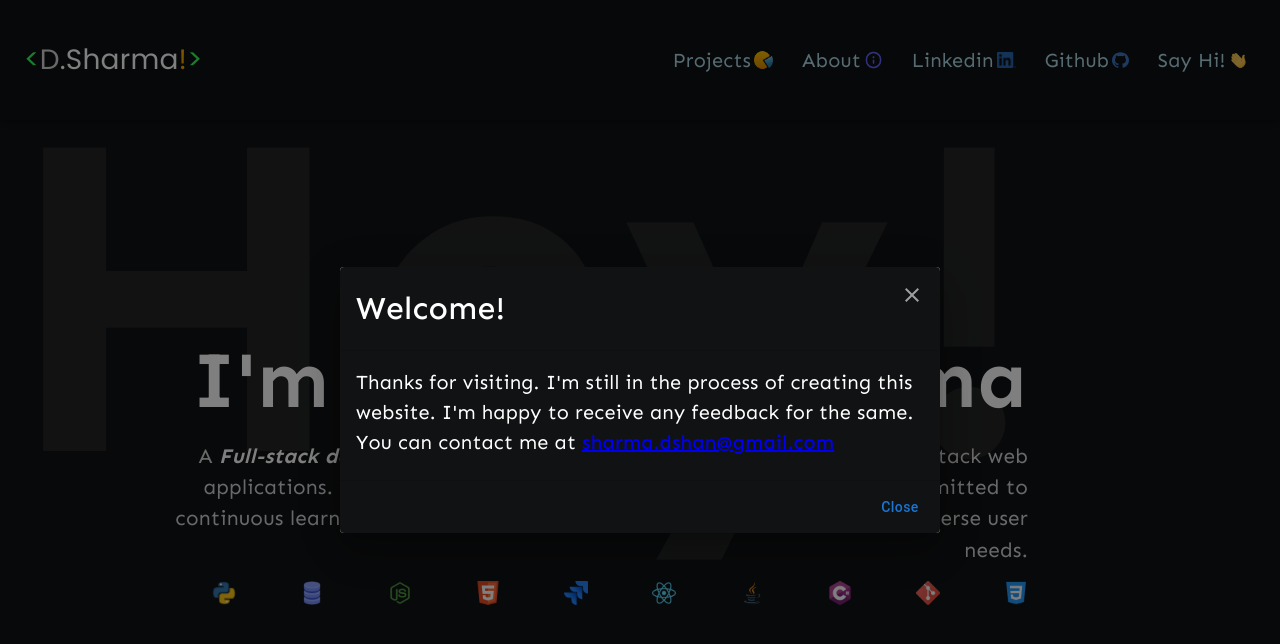
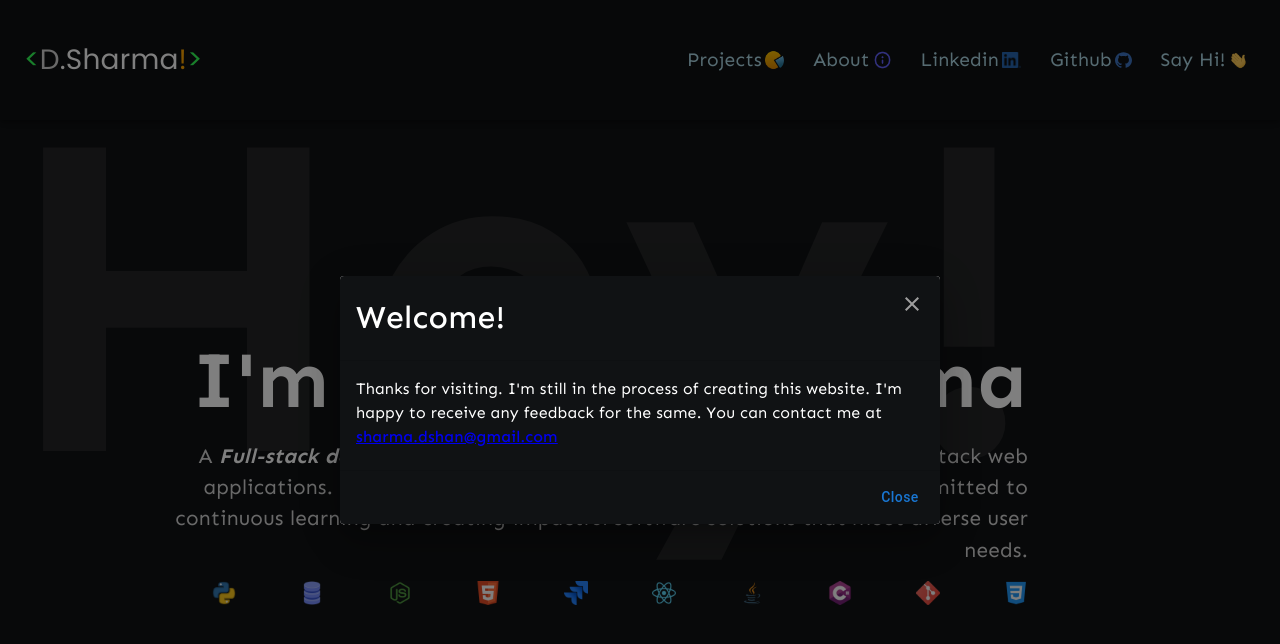
Before and after one commit to sdikshant89/MyFolio, a React (Vite) app: page / in a window 1280 px wide. Shown: the top 644 px of the page. Built offline with nearby package versions, Linux system fonts and the light colour scheme.

Commit message:
small style changes

```diff
--- a/index.html
+++ b/index.html
@@ -2,7 +2,7 @@
 <html lang="en">
   <head>
     <meta charset="UTF-8" />
-    <link rel="icon" type="image/svg+xml" href="/vite.svg" />
+    <link rel="icon" type="image/svg+xml" href="/src/logos/WebsiteLog.png" />
     <meta name="viewport" content="width=device-width, initial-scale=1.0" />
     <title>Dikshant S.</title>
     <link rel="stylesheet" href="index.css" />
--- a/src/components/Header.jsx
+++ b/src/components/Header.jsx
@@ -25,6 +25,7 @@ const headerStyles = {
     '& .MuiTypography-root': {
       fontWeight: 400,
       color: 'lightBlue',
+      fontSize: '1.2rem',
     },
     '& .MuiButton-root': {
       display: 'flex',
@@ -37,7 +38,7 @@ const headerStyles = {
         },
       },
       '& img': {
-        width: '1.2rem', // Adjust the logo size to match font size (rem is relative to root)
+        width: '1.2rem',
         height: 'auto',
       },
     },
--- a/src/components/InitialPopup.jsx
+++ b/src/components/InitialPopup.jsx
@@ -23,7 +23,6 @@ function InitialPopup(props) {
       onClose={props.handleClose}
       aria-labelledby="customized-dialog-title"
       open={props.open}
-      sx={{}}
     >
       <DialogTitle
         sx={{
--- a/src/pages/EducationPage.jsx
+++ b/src/pages/EducationPage.jsx
@@ -7,8 +7,9 @@ const pageStyles = {
     width: '100%',
     height: '70vh',
     position: 'sticky',
-    minHeight: '700px',
+    minHeight: '650px',
     minWidth: '950px',
+    paddingTop: '10vh',
   },
   superHead: {
     color: 'darkgrey',
--- a/src/pages/SkillsPage.jsx
+++ b/src/pages/SkillsPage.jsx
@@ -26,6 +26,7 @@ const pageStyles = {
     display: 'flex',
     justifyContent: 'flex-start',
     flexDirection: 'column',
+    paddingTop: '20vh',
   },
   superHead: {
     color: 'darkgrey',
--- a/src/pages/WelcomePage.jsx
+++ b/src/pages/WelcomePage.jsx
@@ -23,10 +23,10 @@ const pageStyles = {
   },
   container: {
     width: '100%',
-    height: '85vh',
+    height: '75vh',
     position: 'sticky',
     marginTop: '15vh',
-    minHeight: '800px',
+    minHeight: '600px',
     maxHeight: '800px',
   },
   myName: {
--- a/src/pages/WorkExPage.jsx
+++ b/src/pages/WorkExPage.jsx
@@ -7,8 +7,9 @@ const pageStyles = {
     position: 'sticky',
     userSelect: 'none',
     zIndex: 5,
-    minHeight: '800px',
+    minHeight: '750px',
     minWidth: '900px',
+    paddingTop: '20vh',
   },
   head: {
     color: 'darkgrey',
--- a/src/themes/darkTheme.jsx
+++ b/src/themes/darkTheme.jsx
@@ -42,7 +42,6 @@ export const darkTheme = createTheme({
         },
         body1: {
           fontWeight: 400,
-          fontSize: '20px',
         },
       },
     },
```
Also changed, not shown: src/logos/WebsiteLog.png (added), src/pages/styless.css (line endings or trailing spaces).
